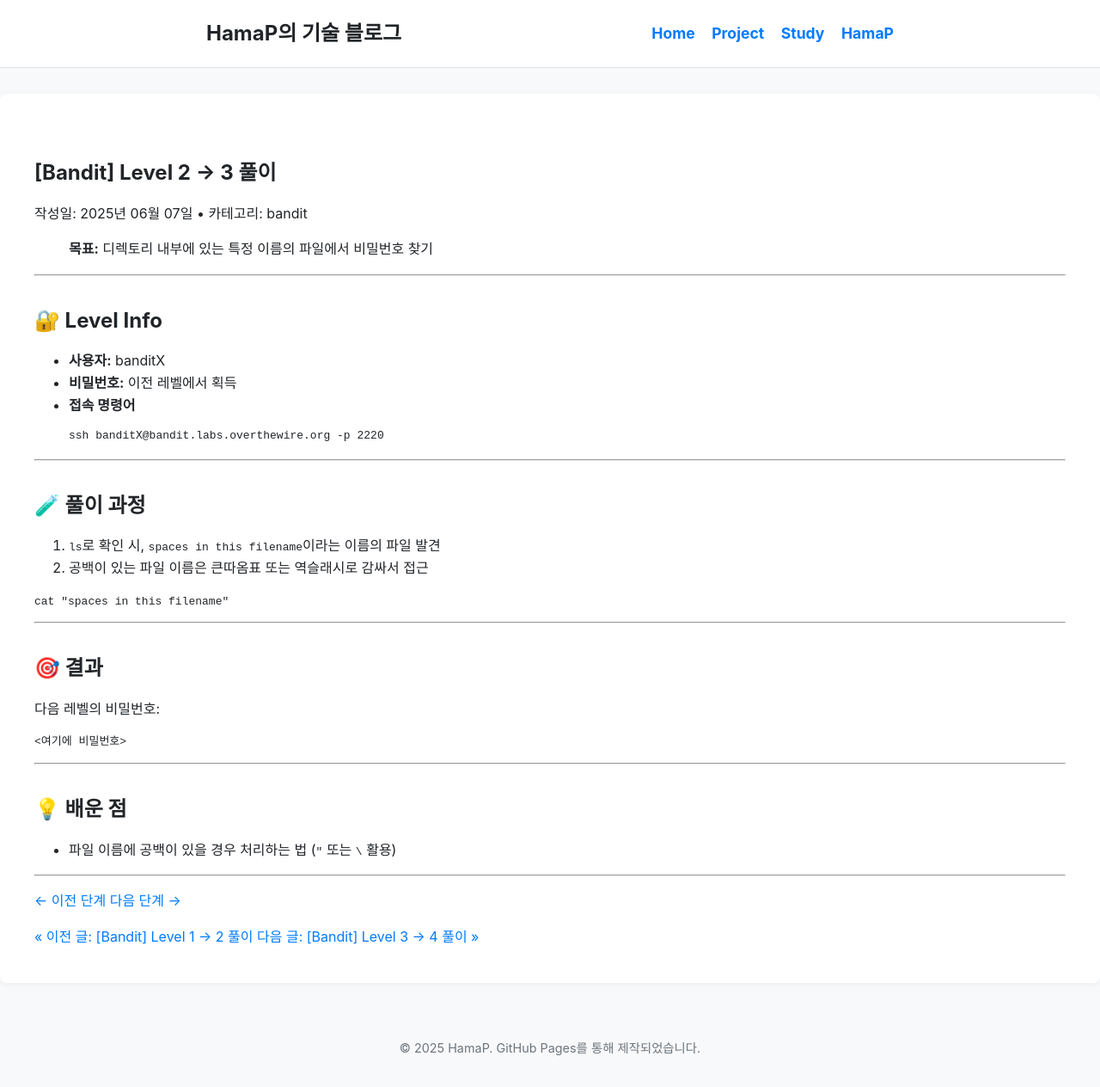
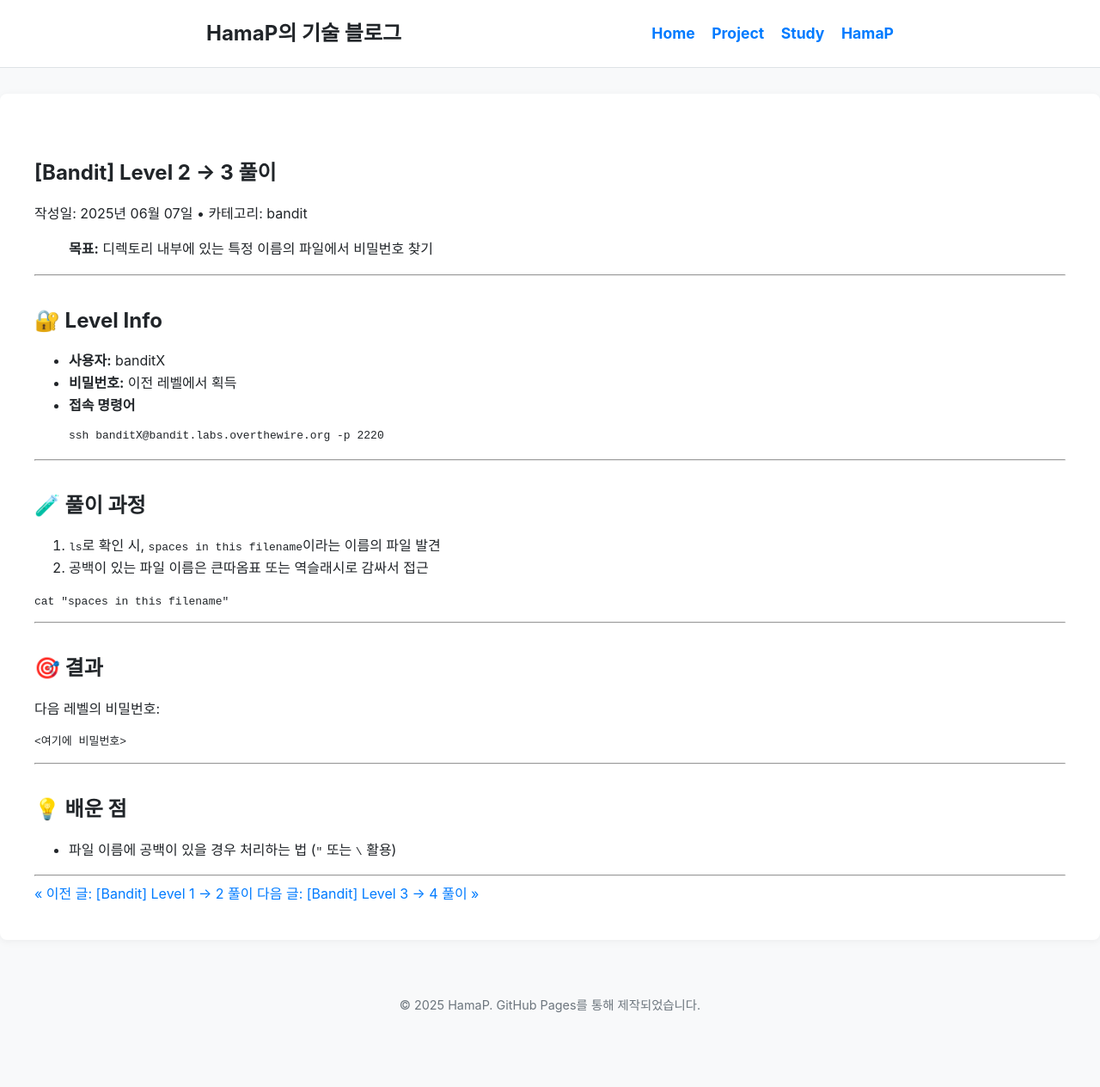
Before and after one commit to HamaP0/HamaP0.github.io, a Jekyll site: the page built from _posts/2025-06-07-bandit-level2-3.md, in a window 1280 px wide. Shown: the whole page at 86% size. Built offline with Jekyll 4.4.1, drawn with Linux system fonts in a browser that asks for light colours; after the commit the page ends 1215 px from its top, so only the background shows below that.

Commit message:
Update 2025-06-07-bandit-level2-3.md

```diff
--- a/_posts/2025-06-07-bandit-level2-3.md
+++ b/_posts/2025-06-07-bandit-level2-3.md
@@ -47,5 +47,3 @@ cat "spaces in this filename"
 - 파일 이름에 공백이 있을 경우 처리하는 법 (`"` 또는 `\` 활용)
 
 ---
-[← 이전 단계](/2025/06/07/bandit-level1-2.html)
-[다음 단계 →](/2025/06/07/bandit-level3-4.html)
```
